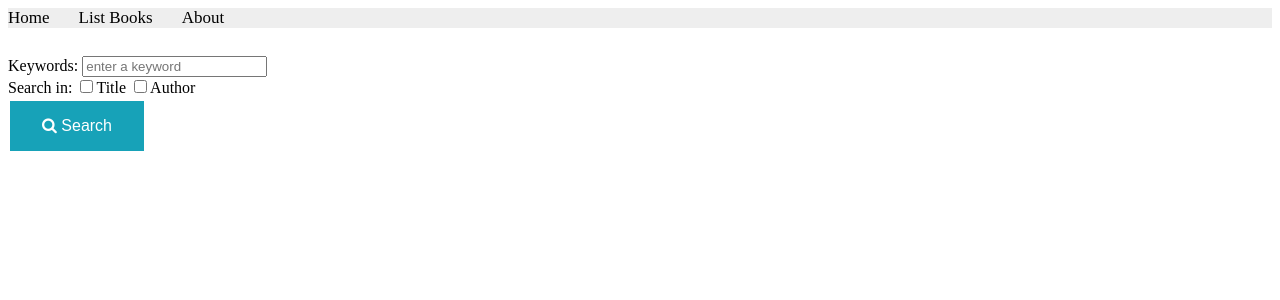
After one commit to BasilBinHejab/BasilBinHejab-422113149, a Django app: page /books/search/ in a window 1280 px wide. The commit adds this page. Shown: the top 300 px of the page. Run offline with Django 5.2, Linux system fonts and the light colour scheme.

Commit message:
Complete Lab 6: HTML Form and Django form handling

```diff
--- a/libraryproject/apps/bookmodule/urls.py
+++ b/libraryproject/apps/bookmodule/urls.py
@@ -10,4 +10,5 @@ urlpatterns = [
     path('html5/text/formatting/', views.text_formatting, name='books.formatting'),
     path('html5/listing/', views.listing, name='books.listing'),
     path('html5/tables/', views.tables, name='books.tables'),
+    path('search/', views.search, name='books.search'),
 ]
--- a/libraryproject/apps/bookmodule/views.py
+++ b/libraryproject/apps/bookmodule/views.py
@@ -24,3 +24,26 @@ def listing(request):
 
 def tables(request):
     return render(request, 'bookmodule/tables.html')
+
+def __getBooksList():
+    book1 = {'id':12344321, 'title':'Continuous Delivery', 'author':'J.Humble and D. Farley'}
+    book2 = {'id':56788765, 'title':'Reversing: Secrets of Reverse Engineering', 'author':'E. Eilam'}
+    book3 = {'id':43211234, 'title':'The Hundred-Page Machine Learning Book', 'author':'Andriy Burkov'}
+    return [book1, book2, book3]
+
+def search(request):
+    if request.method == "POST":
+        string = request.POST.get('keyword').lower()
+        isTitle = request.POST.get('option1')
+        isAuthor = request.POST.get('option2')
+        # now filter
+        books = __getBooksList()
+        newBooks = []
+        for item in books:
+            contained = False
+            if isTitle and string in item['title'].lower(): contained = True
+            if not contained and isAuthor and string in item['author'].lower(): contained = True
+
+            if contained: newBooks.append(item)
+        return render(request, 'bookmodule/bookList.html', {'books':newBooks})
+    return render(request, 'bookmodule/search.html')
--- /dev/null
+++ b/libraryproject/apps/templates/bookmodule/search.html
@@ -0,0 +1,45 @@
+{% extends "layouts/base.html" %}
+{% load static %}
+{% block title %} Searching Page {% endblock title %}
+{% block stylesheets %}
+<style>
+.searchForm{
+    margin-top: 28px;
+}
+
+button {
+    color: #fff;
+    background-color: #17a2b8;
+    border-color: #17a2b8;
+    border: none;
+    padding: 16px 32px;
+    text-align: center;
+    text-decoration: none;
+    display: inline-block;
+    font-size: 16px;
+    margin: 4px 2px;
+    transition-duration: 0.4s;
+    cursor: pointer; /* hand pointer */
+}
+button:hover {
+    background-color: green;
+    color: white;
+}
+</style>
+{% endblock stylesheets %}
+
+{% block content %}
+<form class="searchForm" method="post" action="">
+    {% csrf_token %}
+    <label>Keywords:</label>
+    <input type="text" name="keyword" placeholder="enter a keyword"/>
+    <br/>
+
+    <label>Search in:</label>
+    <input type="checkbox" name="option1"/><label>Title</label>
+    <input type="checkbox" name="option2"/><label>Author</label>
+    <br/>
+
+    <button type="submit"><i class="fa fa-search" aria-hidden="true"></i> Search</button>
+</form>
+{% endblock content %}
--- a/libraryproject/apps/templates/layouts/base.html
+++ b/libraryproject/apps/templates/layouts/base.html
@@ -10,6 +10,7 @@
 <meta charset="UTF-8">
 
 <link rel="stylesheet" href="{% static 'styles.css' %}"> <!-- include css file -->
+<link rel="stylesheet" href="https://cdnjs.cloudflare.com/ajax/libs/font-awesome/4.7.0/css/font-awesome.min.css">
 
 {% block stylesheets %}{% endblock stylesheets %}
 </head>
```
Also changed, not shown: libraryproject/apps/templates/bookmodule/bookList.html (added, +15 -0 lines).
